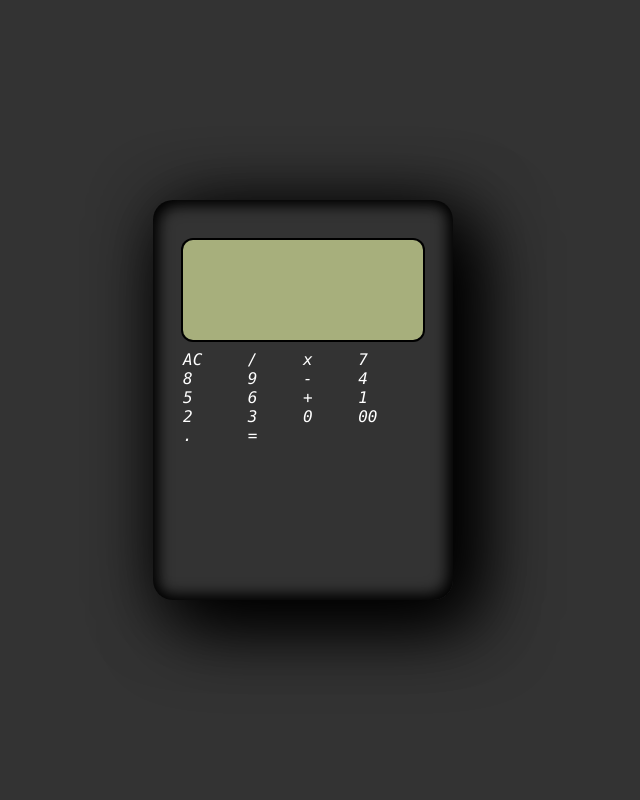
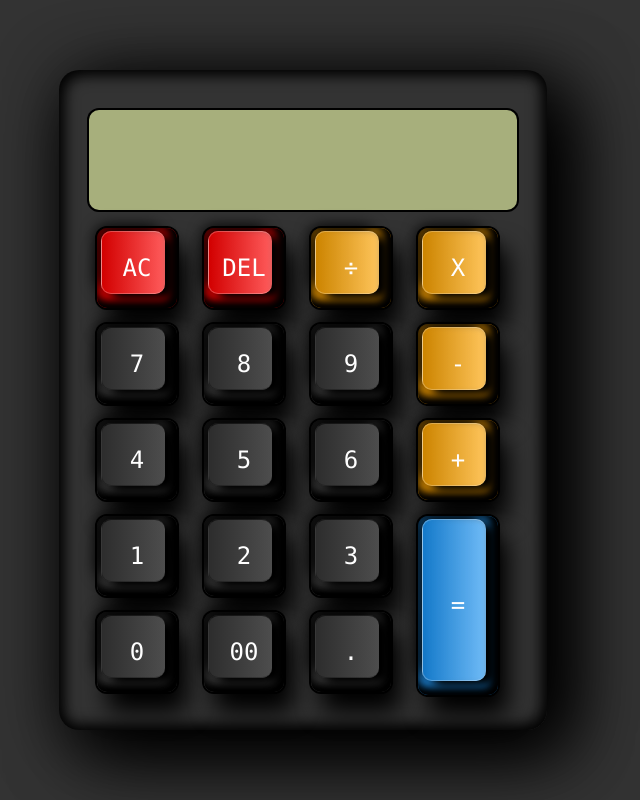
Before and after one commit to luthfiadi22/calculator, a plain HTML site: page index.html in a window 1280 px wide. Shown: the whole page, without its empty margins (337-977 px from the left). Drawn offline with Linux system fonts and the light colour scheme.

Commit message:
style done

```diff
--- a/index.html
+++ b/index.html
@@ -6,30 +6,37 @@
     <meta http-equiv="X-UA-Compatible" content="ie=edge">
     <title>Calculator Digitalent</title>
     <link rel="stylesheet" href="stylesheet.css">
+    <script>
+    function del() {
+      var input = document.calc.txt.value;
+      input.value = input.value.substring(0, input.value.length - 1);
+    }
+    </script>
 </head>
 <body>
     <div class="container">
         <form class="calculator" name="calc">
             <input type="text" name="txt" readonly class="value">
-            <span class="num" onClick="calc.txt.value=''"><i>AC</i></span>
-            <span class="num" onClick="calc.txt.value+='/'"><i>/</i></span>
-            <span class="num" onClick="calc.txt.value+='*'"><i>x</i></span>
+            <span class="num alert" onClick="calc.txt.value=''"><i>AC</i></span>
+            <span class="num alert" onClick="calc.txt.value=document.calc.txt.value.slice(0, -1)"><i>DEL</i></span>
+            <span class="num operator" onClick="calc.txt.value+='/'"><i>&divide;</i></span>
+            <span class="num operator" onClick="calc.txt.value+='*'"><i>x</i></span>
             <span class="num" onClick="calc.txt.value+='7'"><i>7</i></span>
             <span class="num" onClick="calc.txt.value+='8'"><i>8</i></span>
             <span class="num" onClick="calc.txt.value+='9'"><i>9</i></span>
-            <span class="num" onClick="calc.txt.value+='-'"><i>-</i></span>
+            <span class="num operator" onClick="calc.txt.value+='-'"><i>-</i></span>
             <span class="num" onClick="calc.txt.value+='4'"><i>4</i></span>
             <span class="num" onClick="calc.txt.value+='5'"><i>5</i></span>
             <span class="num" onClick="calc.txt.value+='6'"><i>6</i></span>
-            <span class="num" onClick="calc.txt.value+='+'"><i>+</i></span>
+            <span class="num operator" onClick="calc.txt.value+='+'"><i>+</i></span>
             <span class="num" onClick="calc.txt.value+='1'"><i>1</i></span>
             <span class="num" onClick="calc.txt.value+='2'"><i>2</i></span>
             <span class="num" onClick="calc.txt.value+='3'"><i>3</i></span>
+
+            <span class="num equal" onClick="document.calc.txt.value=eval(calc.txt.value)"><i>=</i></span>
             <span class="num" onClick="calc.txt.value+='0'"><i>0</i></span>
             <span class="num" onClick="calc.txt.value+='00'"><i>00</i></span>
             <span class="num" onClick="calc.txt.value+='.'"><i>.</i></span>
-
-            <span class="num" onClick="document.calc.txt.value=eval(calc.txt.value)"><i>=</i></span>
 
         </form>
 
--- a/stylesheet.css
+++ b/stylesheet.css
@@ -40,7 +40,79 @@ body{
     margin-bottom: 10px;
     border-radius: 10px;
     box-shadow: 0 0 0 2px rgba(0,0,0,75);
+    text-align: right;
+    padding: 10px;
+    font-size: 2em;
 }
-span{
+.calculator span{
     color: #fff;
+    position: relative;
+    place-items: center;
+    display: grid;
+    width:80px;
+    height: 80px;
+    margin:8px;
+    background: linear-gradient(180deg, #2f2f2f, #3f3f3f);
+    box-shadow: inset -8px 0 8px rgba(0,0,0,15),
+    inset 0 -8px 8px rgba(0,0,0,25),
+    0 0 0 2px rgba(0,0,0,75),
+    10px 20px 25px rgba(0,0,0,4);
+    user-select: none;
+    cursor: pointer;
+    font-weight:400;
+    border-radius: 10px;
 }
+.calculator span::before{
+    content: '';
+    position: absolute;
+    top: 3px;
+    left: 4px;
+    bottom: 14px;
+    right: 12px;
+    background: linear-gradient(90deg, #2d2d2d, #4d4d4d);
+    box-shadow: -5px -5px 15px rgba(0,0,0,1),
+    10px 5px 10px rgba(0,0,0,15);
+    border-radius: 10px;
+    border-left: 1px solid #0004;
+    border-bottom: 1px solid #0004;
+    border-top: 1px solid #0009;
+}
+.calculator span::active
+{
+    filter: brightness(1.5);
+}
+.calculator span i {
+    position: relative;
+    font-style: normal;
+    font-size: 1.5em;
+    text-transform: uppercase;
+}
+.calculator .alert{
+    background: #f00;
+}
+.calculator .alert::before{
+    background: linear-gradient(90deg, #d20000, #ffffff5c);
+    border-left: 1px solid #fff4;
+    border-bottom: 1px solid #fff4;
+    border-top: 1px solid #fff4;
+}
+.calculator .operator {
+    background: #ffa500;
+}
+.calculator .operator::before{
+    background: linear-gradient(90deg, #cc8400, #ffffff5c);
+    border-left: 1px solid #fff4;
+    border-bottom: 1px solid #fff4;
+    border-top: 1px solid #fff4;
+}
+.calculator .equal {
+    grid-row: span 2;
+    height: 93%;
+    background: #2196f3;
+}
+.calculator .equal::before{
+    background: linear-gradient(90deg, #1479c9, #ffffff5c);
+    border-left: 1px solid #fff4;
+    border-bottom: 1px solid #fff4;
+    border-top: 1px solid #fff4;
+}
```
